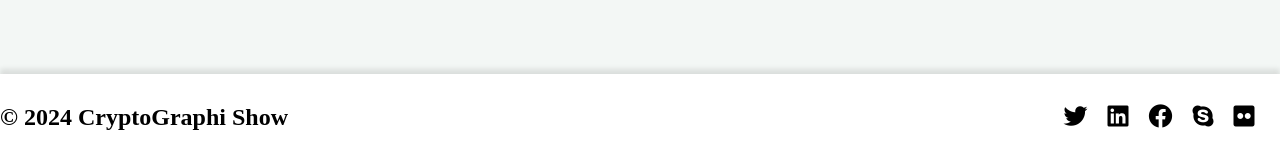
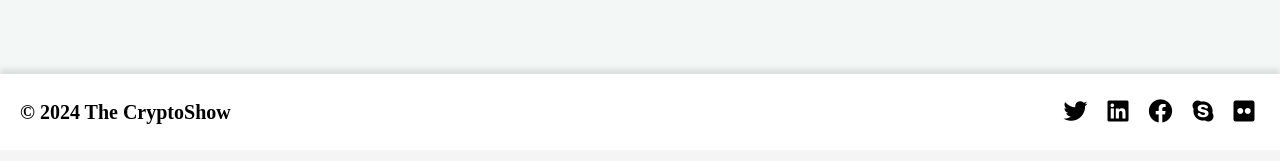
Before and after one commit to karnmodi/The_CryptoShow, a PHP site: page /HTML/AboutUs.html in a window 1280 px wide. Shown: the part 2588-2749 px from the top of the page. After the commit the page ends 2712 px from the top, so only its background shows below. Run offline with PHP 8.4, Linux system fonts and the light colour scheme.

Commit message:
Update AboutUs

```diff
--- a/CSS/AboutUs.Css
+++ b/CSS/AboutUs.Css
@@ -508,7 +508,9 @@ nav a.Register {
 
 .footer-text h2 {
     color: black;
+    font-size: 20px;
     transition: color cubic-bezier(0.075, 0.82, 0.165, 1) ease;
+    margin-left: 20px;
 }
 
 .footer-text h2:hover {
--- a/HTML/AboutUs.html
+++ b/HTML/AboutUs.html
@@ -187,7 +187,7 @@
     <footer class="footer">
         <div class="footer-container">
             <div class="footer-text">
-                <h2>© 2024 CryptoGraphi Show</h2>
+                <h2>© 2024 The CryptoShow</h2>
             </div>
             <div class="social-icons">
                 <a href="#" class="social-icon"><i class="fab fa-twitter"></i></a>
```
